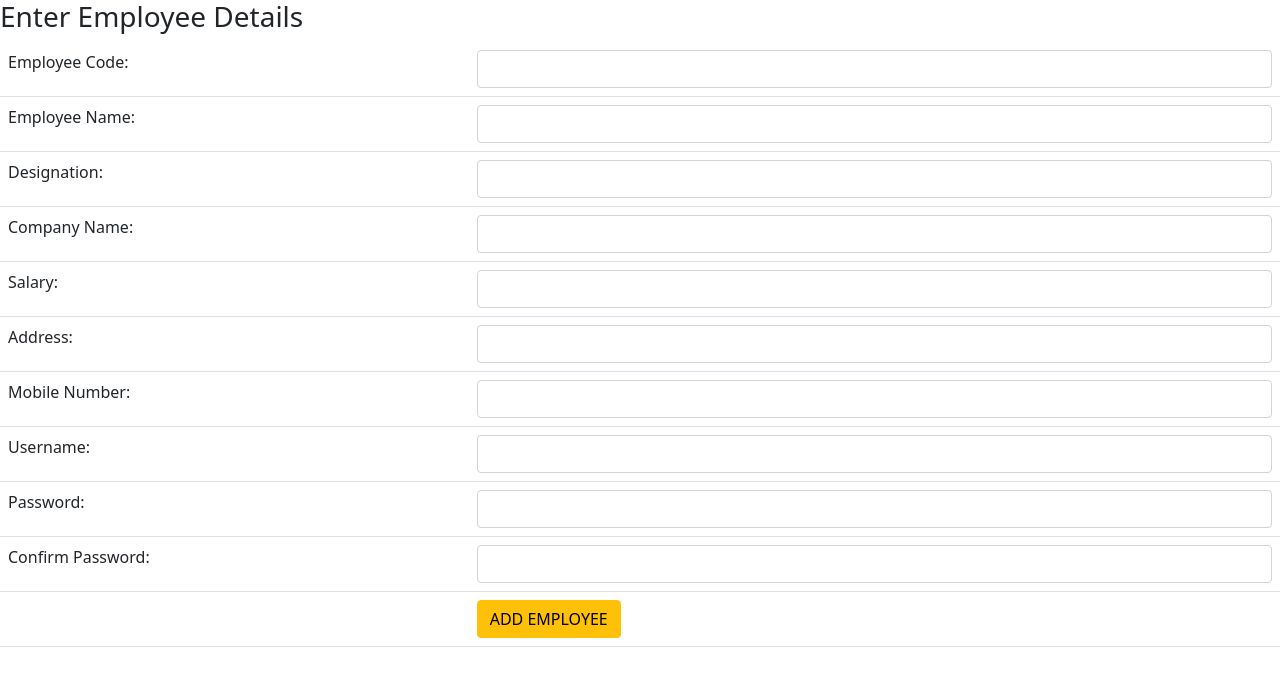
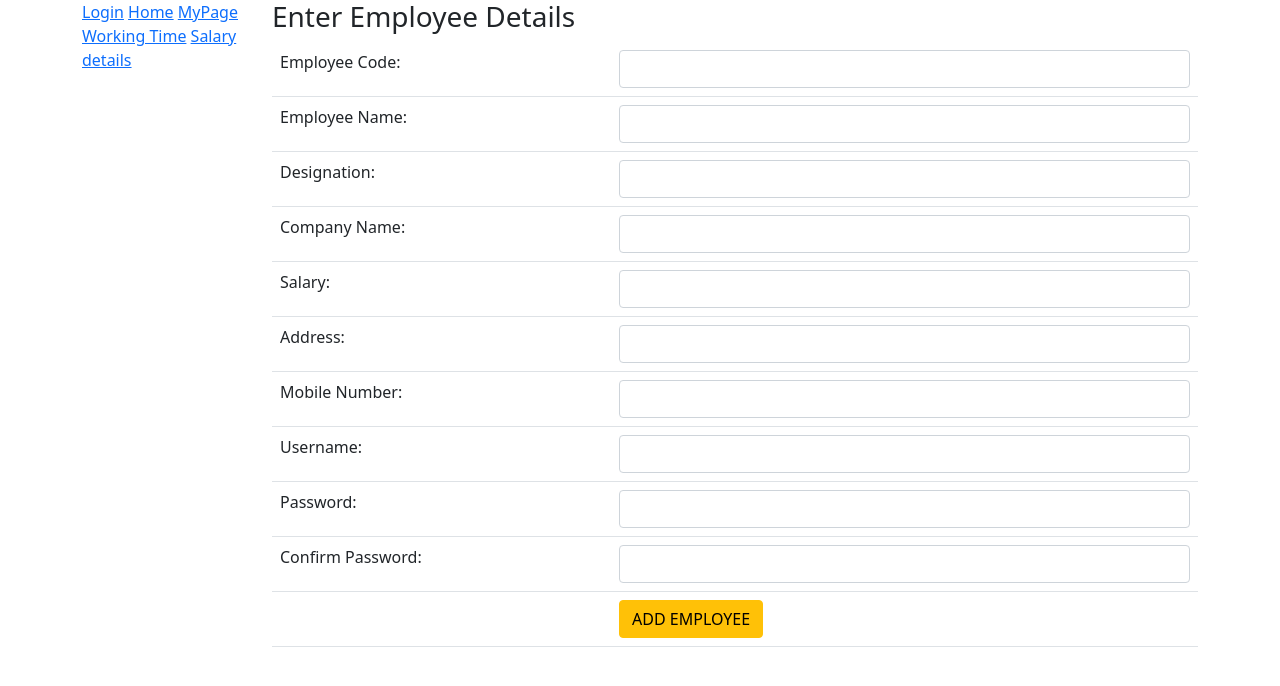
Before and after one commit to elsabajacob/employee-app, a PHP site: page / in a window 1280 px wide. Shown: the top 686 px of the page. Run offline with PHP 8.4, Linux system fonts and the light colour scheme.

Commit message:
div added

```diff
--- a/index.php
+++ b/index.php
@@ -8,6 +8,16 @@
     <title>Employee Application</title>
 </head>
 <body>
+    <div class="container">
+        <div class="row">
+            <div class="col col-2">
+                <a href="">Login</a>
+                <a href="">Home</a>
+                <a href="">MyPage</a>
+                <a href="">Working Time</a>
+                <a href="">Salary details</a>
+            </div>
+            <div class="col col-10">
     <h3>Enter Employee Details</h3>
     <table class="table">
         <tr>
@@ -55,5 +65,8 @@
             <td><button type="submit" class="btn btn-warning">ADD EMPLOYEE</button></td>
         </tr>
     </table>
+    </div>
+    </div>
+    </div>
 </body>
 </html>
```
